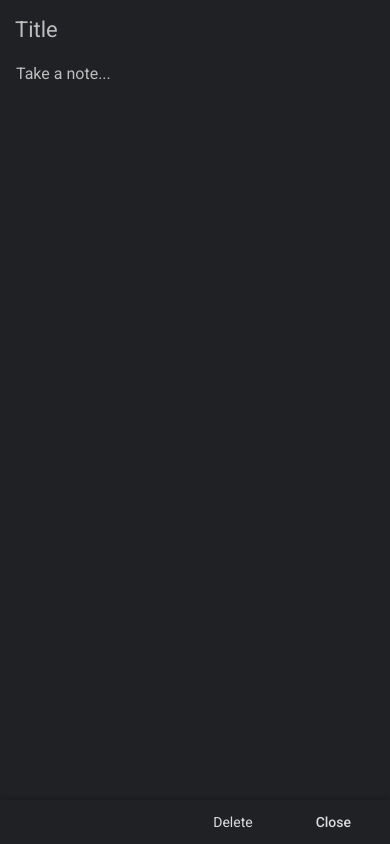
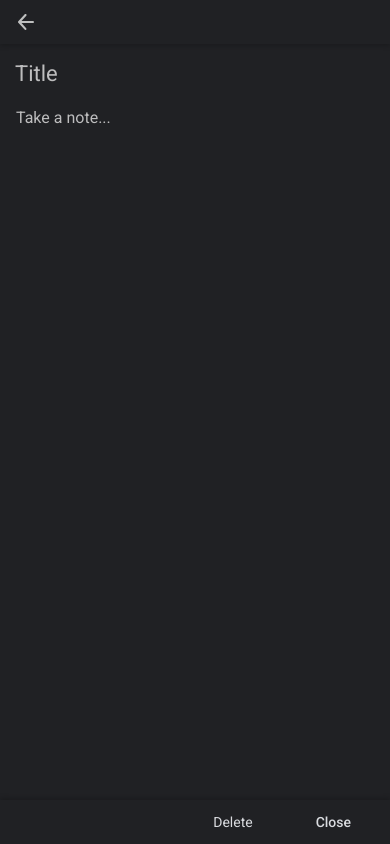
Before and after one commit to astik-dev/react-notes, a React (Vite) app: page / in a window 390 px wide. Both pictures are taken after a click on the button 322 px from the left and 776 px from the top of the page. Built offline with nearby package versions, Linux system fonts and the light colour scheme.

Commit message:
Add BackButton to NoteEditor for mobile screens

```diff
--- a/src/components/NoteEditor/NoteEditor.jsx
+++ b/src/components/NoteEditor/NoteEditor.jsx
@@ -5,6 +5,7 @@ import Button from "../UI/Button/Button";
 import { motion } from "framer-motion";
 import { MobileContext } from "../../contexts/MobileContext";
 import { NotesContext } from "../../contexts/NotesContext";
+import BackButton from "../UI/BackButton/BackButton";
 
 const NoteEditor = ({mode, noteToEdit, closeModalNoteEditor, modalRef}) => {
 
@@ -97,6 +98,11 @@ const NoteEditor = ({mode, noteToEdit, closeModalNoteEditor, modalRef}) => {
                 transition: {duration: 0.4, ease: [0.25, 0.1, 0.25, 1.0]},
             })}
         >
+            {isMobile &&
+                <div className={classes.header}>
+                    <BackButton onClick={preventDefaultAndExecute(saveNote)} />
+                </div>
+            }
             <div
                 className={classes.textareas}
                 {...(isMobile && {onClick: () => contentRef.current.focus()})}
--- a/src/components/NoteEditor/NoteEditor.module.scss
+++ b/src/components/NoteEditor/NoteEditor.module.scss
@@ -17,6 +17,10 @@
         border: 1px solid #5F6368;
         border-radius: 8px;
         box-shadow: 0 1px 2px 0 rgba(0,0,0,0.6),0 2px 6px 2px rgba(0,0,0,0.302);
+    }
+
+    @media (max-width: $sm) {
+        grid-template-rows: auto 1fr auto;
     }
 
 
@@ -68,6 +72,17 @@
 }
 .noteEditor.editor {
 
+    .header {
+        display: flex;
+        align-items: center;
+
+        height: 44px;
+
+        padding: 0 8px;
+
+        box-shadow: 0 2px 5px rgba(0,0,0,.2);
+    }
+
     .title {
         padding: 16px 15px 12px 15px;
 
```
